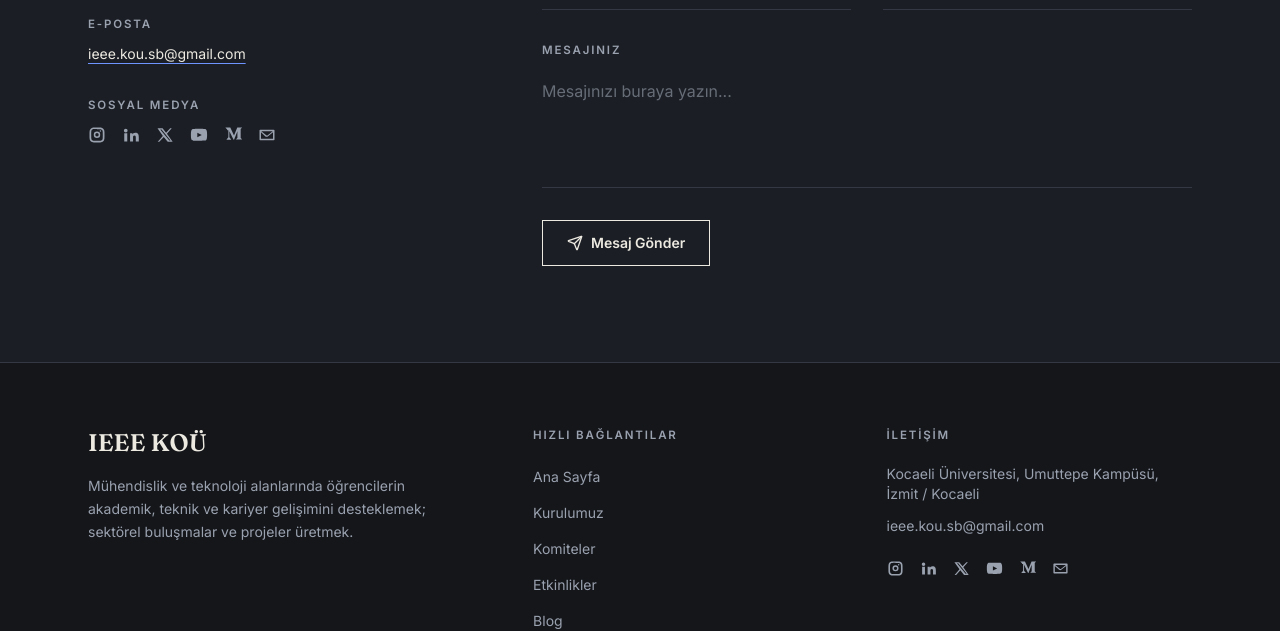
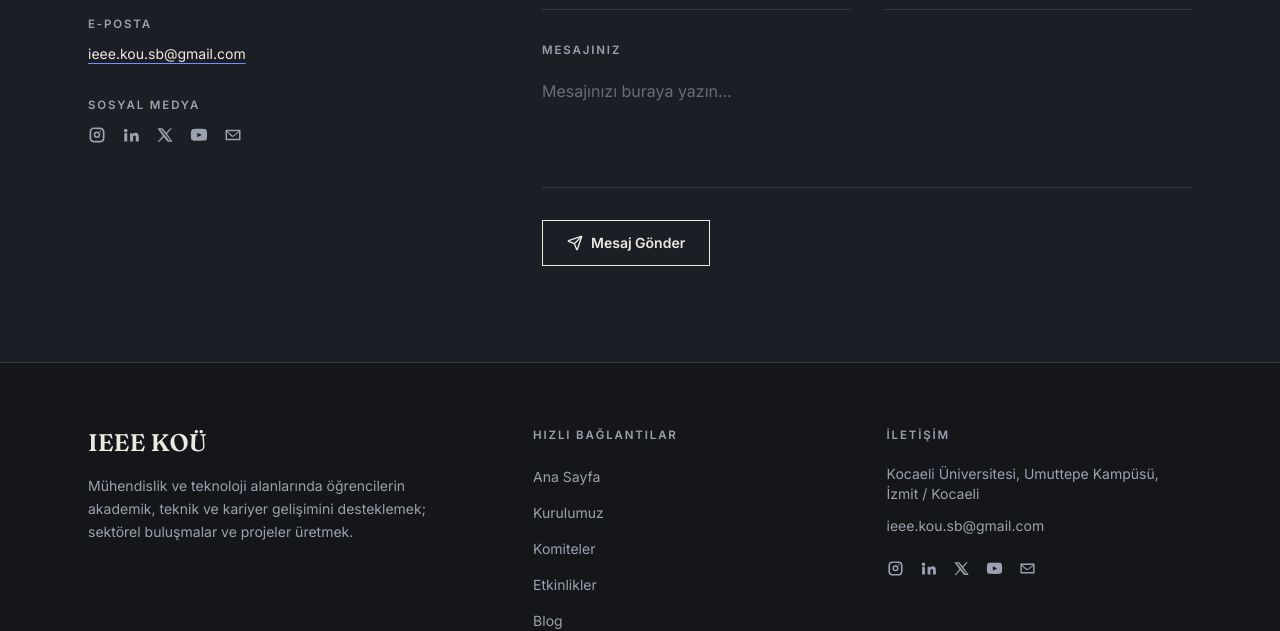
Before and after one commit to alperentrk/IEEEKOU-WebSite, a React (Vite) app: page / in a window 1280 px wide. Shown: the part 7480-8111 px from the top of the page. Built offline with nearby package versions, Linux system fonts and the light colour scheme.

Commit message:
Update social links, remove Medium icon, wire contact form to mailto

```diff
--- a/src/components/sections/Contact.jsx
+++ b/src/components/sections/Contact.jsx
@@ -21,6 +21,13 @@
   function handleSubmit(e) {
     e.preventDefault()
     if (!form.name || !form.email || !form.message) return
+
+    const subject = `İletişim Formu: ${form.name}`
+    const body = `Gönderen: ${form.name} (${form.email})\n\n${form.message}`
+    window.location.href = `mailto:${site.email}?subject=${encodeURIComponent(
+      subject,
+    )}&body=${encodeURIComponent(body)}`
+
     setStatus('sent')
     setForm(initialForm)
   }
@@ -118,7 +125,8 @@
 
             {status === 'sent' && (
               <p className="text-sm font-medium text-primary">
-                Mesajınız alındı, en kısa sürede dönüş yapacağız.
+                E-posta programınız mesaj içeriğiyle birlikte açıldı —
+                göndermek için oradan onaylamanız yeterli.
               </p>
             )}
           </form>
--- a/src/data/site.json
+++ b/src/data/site.json
@@ -8,10 +8,9 @@
   },
   "socialLinks": [
     { "label": "Instagram", "href": "https://instagram.com/ieeekou", "icon": "instagram" },
-    { "label": "LinkedIn", "href": "https://linkedin.com/company/ieee-kou", "icon": "linkedin" },
-    { "label": "X", "href": "https://x.com/ieeekou", "icon": "twitter" },
-    { "label": "YouTube", "href": "https://youtube.com/@ieeekou", "icon": "youtube" },
-    { "label": "Medium", "href": "https://medium.com/@ieeekou", "icon": "medium" },
+    { "label": "LinkedIn", "href": "https://www.linkedin.com/company/ieeekou/posts/?feedView=all", "icon": "linkedin" },
+    { "label": "X", "href": "https://x.com/IeeeKou", "icon": "twitter" },
+    { "label": "YouTube", "href": "https://www.youtube.com/@ieeekoutv5270", "icon": "youtube" },
     { "label": "E-posta", "href": "mailto:ieee.kou.sb@gmail.com", "icon": "mail" }
   ]
 }
```
